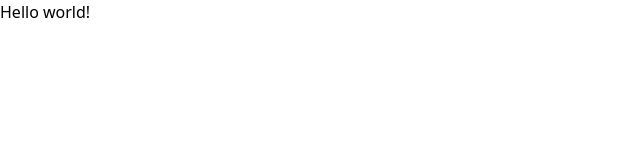
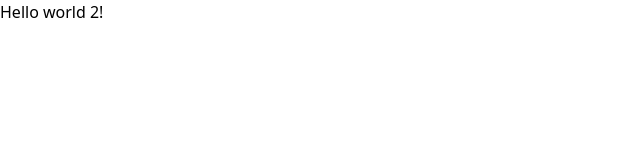
Before and after one commit to sanch941/vite-react-typescript-storybook-vitest-template, a React (Vite) app: page / in a window 1280 px wide. Shown: the top 160 px of the page, without its empty margins (0-640 px from the left). Built offline with nearby package versions, Linux system fonts and the light colour scheme.

Commit message:
refactor(home): change text

```diff
--- a/src/pages/home/index.tsx
+++ b/src/pages/home/index.tsx
@@ -1,3 +1,3 @@
 export const HomePage = () => {
-  return <div>Hello world!</div>
+  return <div>Hello world 2!</div>
 }
```
Also changed, not shown: 2 other files (tests, documents, lock files or other folders).
